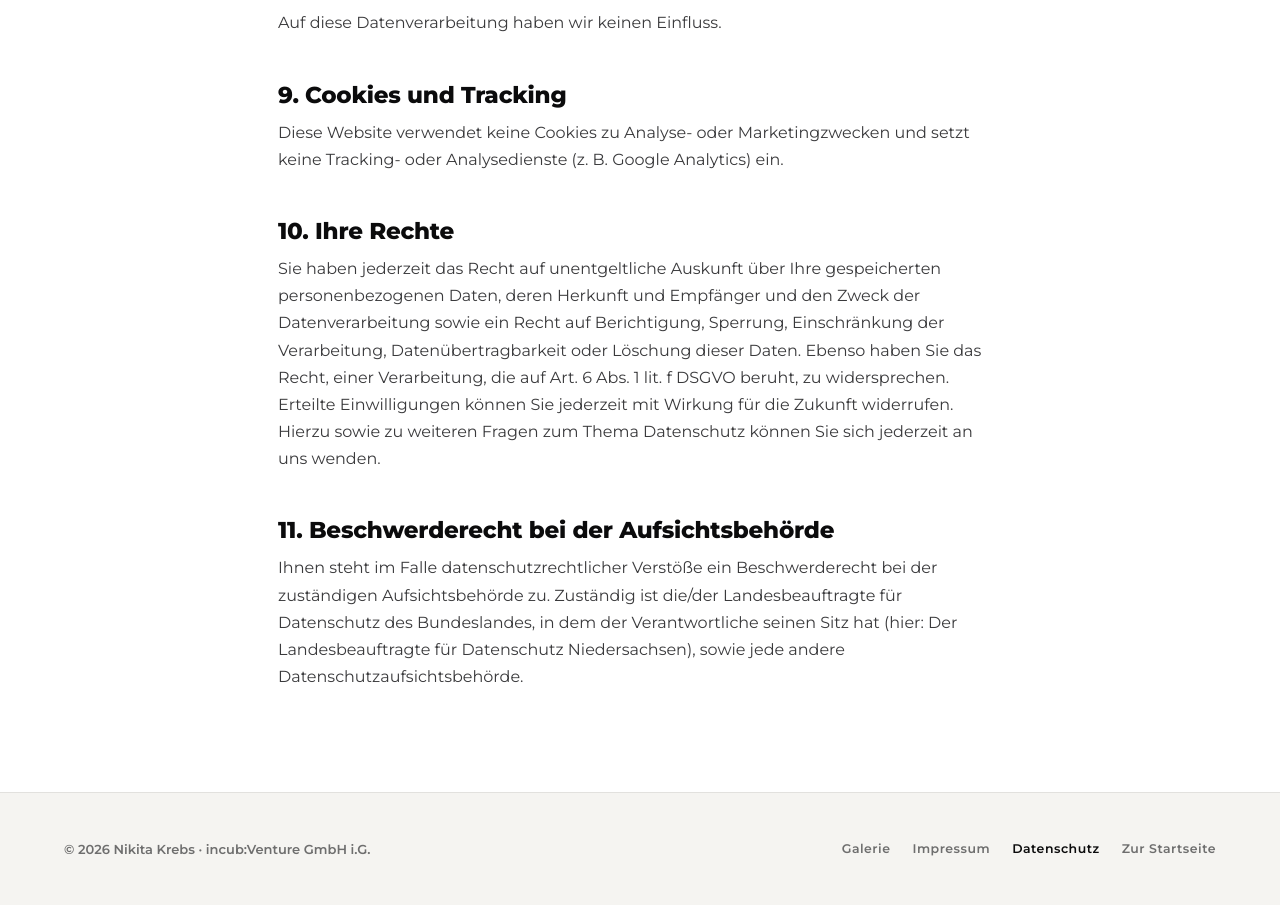
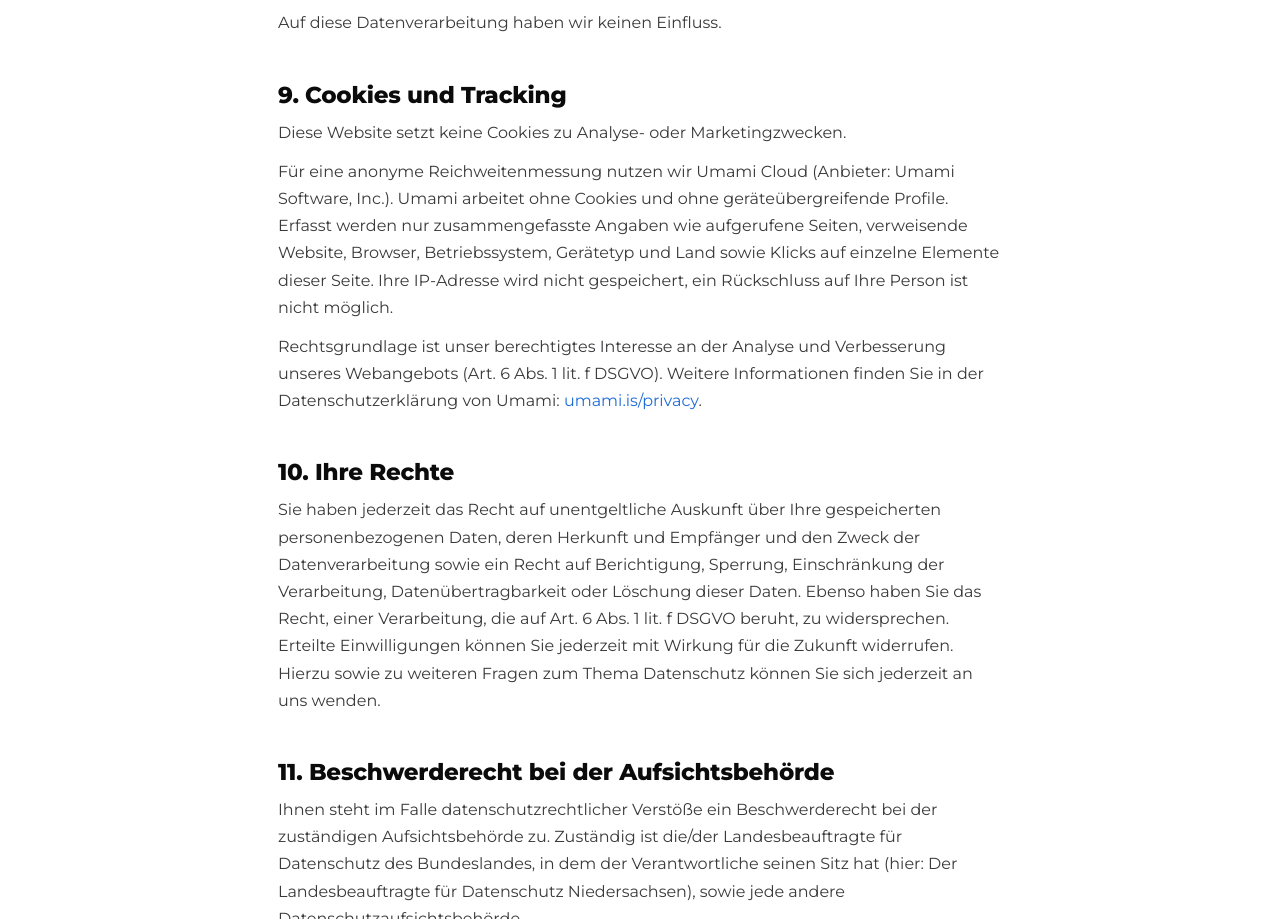
Before and after one commit to fessjobs/nikitakrebs-website, a plain HTML site: page datenschutz.html in a window 1280 px wide. Shown: the part 2573-3492 px from the top of the page. Drawn offline with Linux system fonts and the light colour scheme.

Commit message:
Umami Cloud eingebunden, Datenschutzerklärung ergänzt
Co-Authored-By: Claude Opus 5.5 <noreply@anthropic.com>

```diff
--- a/datenschutz.html
+++ b/datenschutz.html
@@ -28,6 +28,7 @@
   .wrap ul{font-size:16px;line-height:1.7;color:#3A3A3C;margin:0 0 12px;padding-left:22px}
   .wrap strong{color:#0B0B0C}
 </style>
+<script defer src="https://cloud.umami.is/script.js" data-website-id="2636b6fe-351a-4b0f-a7c6-ebf087a0a930" data-domains="nikitakrebs.de,www.nikitakrebs.de"></script>
 </head>
 <body>
 <nav style="position:sticky;top:0;z-index:60;display:flex;align-items:center;justify-content:space-between;gap:20px;padding:14px clamp(20px,5vw,64px);background:rgba(255,255,255,0.92);backdrop-filter:blur(10px);-webkit-backdrop-filter:blur(10px);border-bottom:1px solid rgba(11,11,12,0.08)">
@@ -82,7 +83,9 @@
   <p>Auf diese Datenverarbeitung haben wir keinen Einfluss.</p>
 
   <h2>9. Cookies und Tracking</h2>
-  <p>Diese Website verwendet keine Cookies zu Analyse- oder Marketingzwecken und setzt keine Tracking- oder Analysedienste (z. B. Google Analytics) ein.</p>
+  <p>Diese Website setzt keine Cookies zu Analyse- oder Marketingzwecken.</p>
+  <p>Für eine anonyme Reichweitenmessung nutzen wir Umami Cloud (Anbieter: Umami Software, Inc.). Umami arbeitet ohne Cookies und ohne geräteübergreifende Profile. Erfasst werden nur zusammengefasste Angaben wie aufgerufene Seiten, verweisende Website, Browser, Betriebssystem, Gerätetyp und Land sowie Klicks auf einzelne Elemente dieser Seite. Ihre IP-Adresse wird nicht gespeichert, ein Rückschluss auf Ihre Person ist nicht möglich.</p>
+  <p>Rechtsgrundlage ist unser berechtigtes Interesse an der Analyse und Verbesserung unseres Webangebots (Art. 6 Abs. 1 lit. f DSGVO). Weitere Informationen finden Sie in der Datenschutzerklärung von Umami: <a href="https://umami.is/privacy" target="_blank" rel="noopener">umami.is/privacy</a>.</p>
 
   <h2>10. Ihre Rechte</h2>
   <p>Sie haben jederzeit das Recht auf unentgeltliche Auskunft über Ihre gespeicherten personenbezogenen Daten, deren Herkunft und Empfänger und den Zweck der Datenverarbeitung sowie ein Recht auf Berichtigung, Sperrung, Einschränkung der Verarbeitung, Datenübertragbarkeit oder Löschung dieser Daten. Ebenso haben Sie das Recht, einer Verarbeitung, die auf Art. 6 Abs. 1 lit. f DSGVO beruht, zu widersprechen. Erteilte Einwilligungen können Sie jederzeit mit Wirkung für die Zukunft widerrufen. Hierzu sowie zu weiteren Fragen zum Thema Datenschutz können Sie sich jederzeit an uns wenden.</p>
```
Also changed, not shown: impressum.html (+1 -0 lines), index.html (+1 -0 lines).
